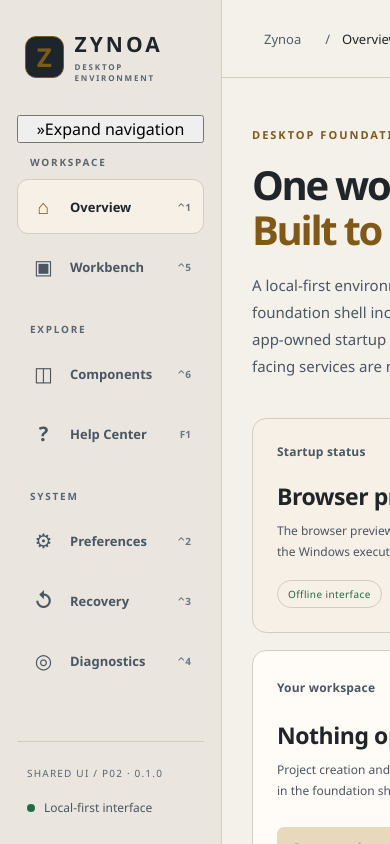
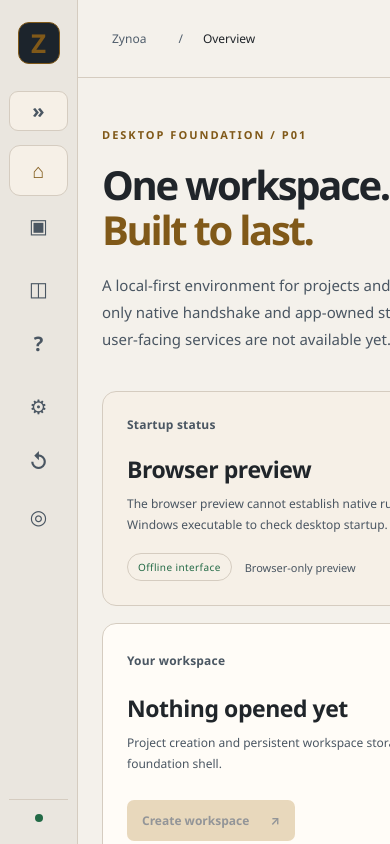
Before and after one commit to Vertex-Systems-Network/zynoa-2-local, a React (Vite) app in the folder apps/desktop/: page / in a window 390 px wide. Shown: the top 844 px of the page. Built offline with nearby package versions, Linux system fonts and the light colour scheme.

Commit message:
style(P02-T03): collapse navigation to 78px rail and protect 900px native desktop layout

```diff
--- a/apps/desktop/src/styles.css
+++ b/apps/desktop/src/styles.css
@@ -372,3 +372,45 @@ main:focus{outline:none}
   .shell .shortcut-mapping-grid { grid-template-columns:minmax(0,1fr); }
   .shell .shortcut-mapping-row { flex-wrap:wrap; }
 }
+
+
+/* P02-T03: adaptive, accessible desktop navigation rail.
+   Native minimum is 900px; use the rail instead of horizontal page scrolling. */
+.shell .sidebar { transition:width .16s ease,flex-basis .16s ease,padding .16s ease; }
+.shell .nav-toggle { display:flex; align-items:center; justify-content:center; gap:10px;
+  width:100%; min-height:40px; margin:0 0 14px; padding:8px 10px; cursor:pointer;
+  border-radius:9px; border:1px solid var(--line); background:var(--surface-raised);
+  color:var(--text-secondary); text-align:center; font-size:11px; font-weight:600; }
+.shell .nav-toggle:hover { background:var(--surface-hover); color:var(--text-primary); }
+.shell .nav-toggle:focus-visible { outline:2px solid var(--outline); outline-offset:3px; }
+.shell .nav-toggle>span:first-child { font-size:20px; line-height:1; }
+.shell .sidebar[data-nav-collapsed="true"] { width:78px; flex:0 0 78px; padding:22px 9px; }
+.shell .sidebar[data-nav-collapsed="true"] .brand { justify-content:center; padding:0 0 27px; }
+.shell .sidebar[data-nav-collapsed="true"] .brand-symbol { flex:0 0 42px; }
+.shell .sidebar[data-nav-collapsed="true"] .brand-word,
+.shell .sidebar[data-nav-collapsed="true"] .nav-toggle-label,
+.shell .sidebar[data-nav-collapsed="true"] .sidebar-group .nav-label,
+.shell .sidebar[data-nav-collapsed="true"] .nav-link-title,
+.shell .sidebar[data-nav-collapsed="true"] .nav-link kbd,
+.shell .sidebar[data-nav-collapsed="true"] .sidebar-bottom .version,
+.shell .sidebar[data-nav-collapsed="true"] .sidebar-bottom .offline-copy { display:none; }
+.shell .sidebar[data-nav-collapsed="true"] .nav-toggle { padding:7px 0; }
+.shell .sidebar[data-nav-collapsed="true"] nav { gap:12px; }
+.shell .sidebar[data-nav-collapsed="true"] .sidebar-group { justify-items:center; gap:4px; }
+.shell .sidebar[data-nav-collapsed="true"] .nav-link { justify-content:center;
+  padding:11px 5px; width:100%; min-height:44px; }
+.shell .sidebar[data-nav-collapsed="true"] .nav-icon { flex:0 0 27px; }
+.shell .sidebar[data-nav-collapsed="true"] .sidebar-bottom { padding:14px 0 0; }
+.shell .sidebar[data-nav-collapsed="true"] .offline { justify-content:center; margin:0; }
+.shell .sidebar[data-nav-collapsed="true"] .dot { flex:0 0 8px; }
+.shell .topbar .crumb { display:flex; align-items:center; gap:8px; min-width:0; }
+.shell .topbar .crumb strong { overflow-wrap:anywhere; min-width:0; }
+.shell .content, .shell main { min-width:0; }
+@media (max-width:950px) {
+  .shell .sidebar[data-nav-collapsed="false"] { width:222px; flex:0 0 222px; }
+  .shell .topbar .crumb { font-size:12px; }
+  .shell .topbar .top-actions { gap:8px; }
+  .shell .topbar { padding-left:22px; padding-right:22px; }
+  .shell .content { padding-left:24px; padding-right:24px; }
+  .shell .footer { flex-wrap:wrap; padding-left:22px; padding-right:22px; }
+}
```
